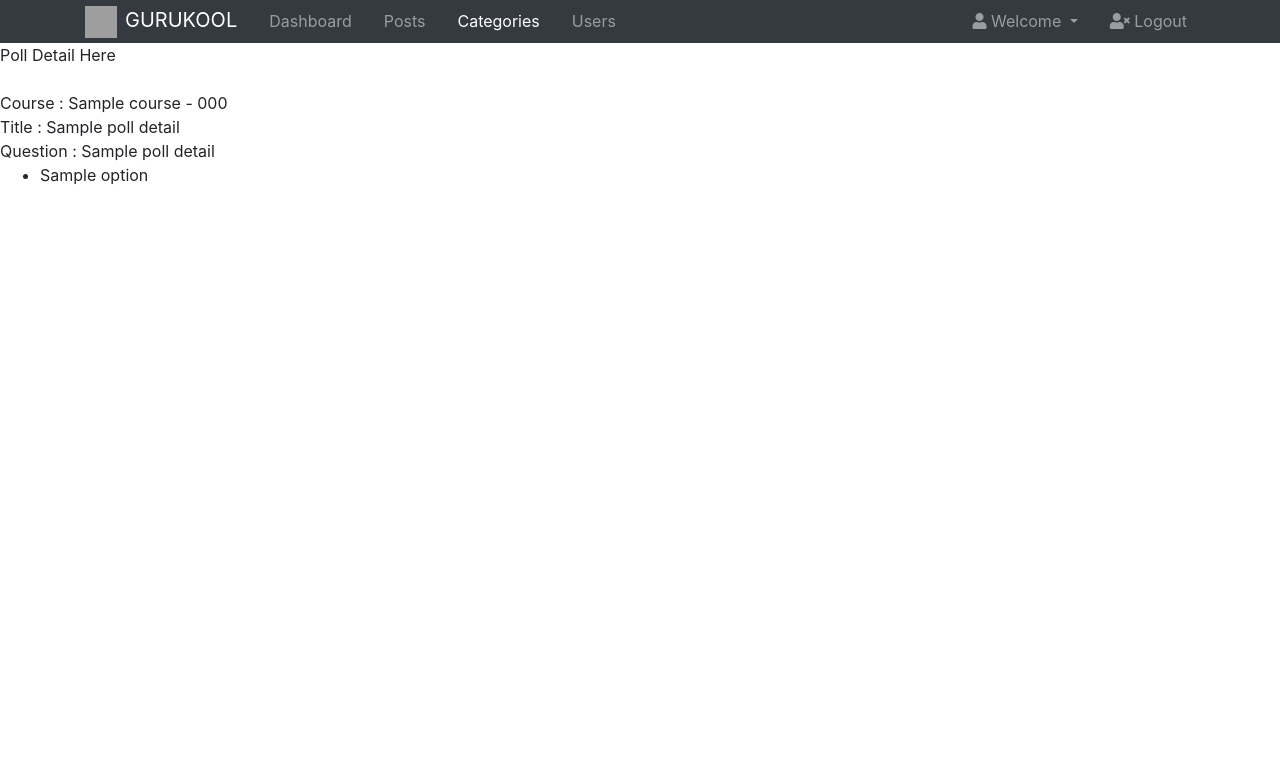
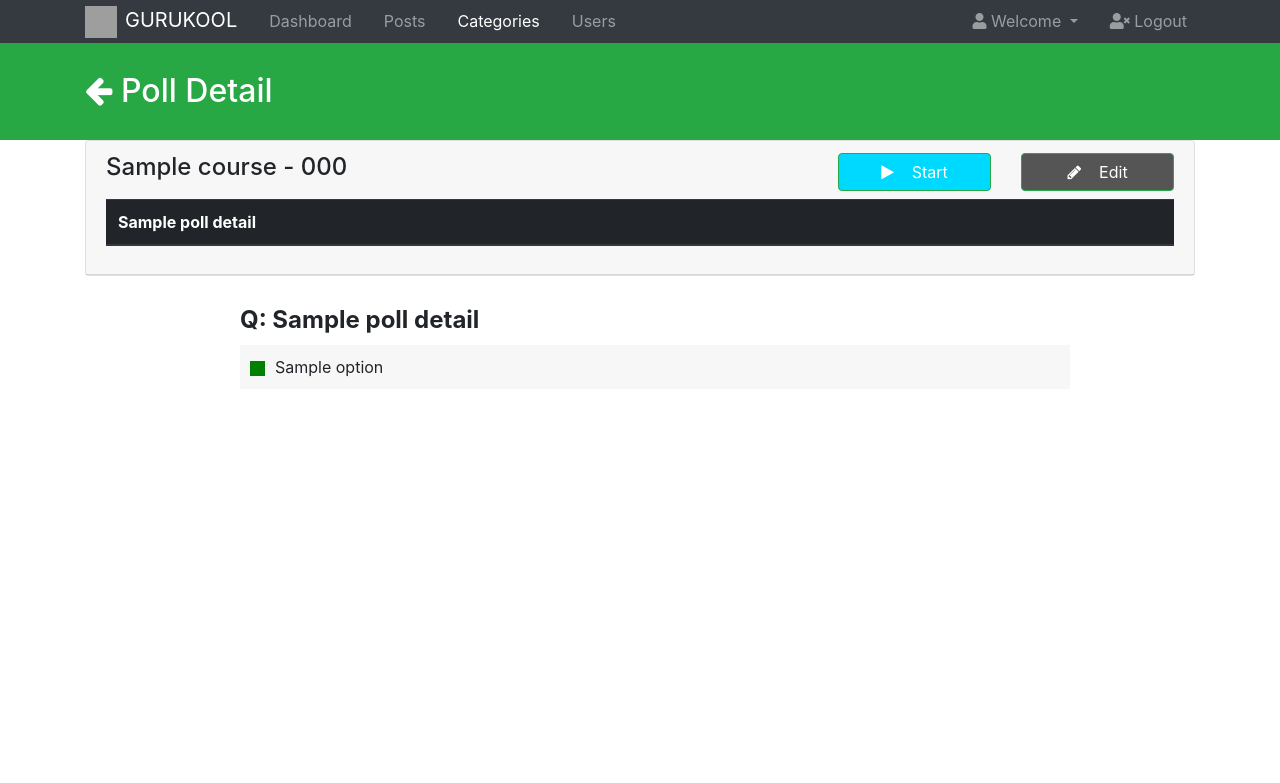
Before and after one commit to tkalani/GURUKOOL-WEBSITE, a Django app: template Professor/templates/Professor/poll-detail.html in a window 1280 px wide. Shown: the top 783 px of the page. Run offline with Django 3.2, Linux system fonts and the light colour scheme; the template is opened without the code that fills it: most values are stand-ins (such as "Sample title", 1, 10 or a date in 2020); lists and menus that the app fills with data are empty; parts of the project's set-up code (start-up, migrations or seed data) failed here and were passed over; some libraries are stand-ins or nearby versions; grey boxes are pictures that could not be loaded.

Commit message:
Dashboard UI, Conduct Poll

```diff
--- a/Professor/templates/Professor/poll-detail.html
+++ b/Professor/templates/Professor/poll-detail.html
@@ -1,4 +1,5 @@
 {% extends 'Professor/main.html' %}
+{% load tags %}
 {% load staticfiles %}
 
 {% block title %}
@@ -7,16 +8,77 @@
 
 {% block body %}
     {% include 'UserAuth/message.html' %}
-    Poll Detail Here<br><br>
 
-    Course : {{ poll_details.course.name }} - {{ poll_details.course.code }}<br>
+    <header id="main-header" class="py-2 bg-success text-white">
+        <div class="container">
+            <div class="row">
+                <div class="col-md-6">
+                    <h1> <a href="{% url 'Professor:dashboard' %}"><i class="fa fa-arrow-left" style="color: white"></i></a> Poll Detail</h1>
+                </div>
+            </div>
+        </div>
+    </header>
+
+    <section id="categories">
+            <div class="container">
+              <div class="row">
+                <div class="col">
+                  <div class="card">
+                    <div class="card-header">
+                        <h4>
+                            <div class="row">
+                                <div class="col-md-8">{{ poll_details.course.name }} - {{ poll_details.course.code }}</div>
+
+                                {% if is_poll_active %}
+                                    <div class="col-md-2"><a href="{% url 'Professor:stop-poll' is_poll_active.0.id %}"><button class="btn btn-success btn-block" style="background-color: rgb(226, 34, 28);"><i class="fa fa-stop"></i> &nbsp; &nbsp;End</button></a></div>
+                                {% else %}
+                                    <div class="col-md-2"><a href="{% url 'Professor:conduct-poll' poll_details.id %}"><button class="btn btn-success btn-block" style="background-color: rgb(0, 217, 255);"> <i class="fa fa-play"></i> &nbsp; &nbsp;Start</button></a></div>
+                                {% endif %}
+                                <div class="col-md-2"><button class="btn btn-success btn-block" style="background-color: #555555;"> <i class="fa fa-pencil"></i> &nbsp; &nbsp;Edit</button></div>
+                            </div>
+                    </h4>
+                    <table class="table table-striped">
+                      <thead class="thead-dark">
+                        <tr>
+                          <th>{{ poll_details.title }}</th>
+                        </tr>
+                      </thead>
+                    </table>
+                  </div>
+                  </div>
+
+                <div class="quiz">
+                    <div class="row">
+                        <div class="container col-md-12">
+                            <h4 class="quiz-question">Q: {{ poll_details.question }}</h4>
+                            <ul data-quiz-question="1">
+                                {% for option in poll_options %}
+                                    <li class="quiz-answer correct">{{ option.option }}</li>
+                                {% endfor %}
+                            </ul>
+                        </div>
+                    </div>
+                </div>
+
+
+
+          <script src='http://cdnjs.cloudflare.com/ajax/libs/jquery/2.1.3/jquery.min.js'></script>
+
+              </div>
+            </div>
+
+            <br><br>
+
+
+
+    <!-- Course : {{ poll_details.course.name }} - {{ poll_details.course.code }}<br>
     Title : {{ poll_details.title }}<br>
     Question : {{ poll_details.question }}<br>
     {% for option in poll_options %}
         <ul>
             <li>{{ option.option }} </a></li>
         </ul>
-    {% endfor %}
+    {% endfor %} -->
 {% endblock %}
 
 {% block scripts %}
--- a/Professor/templates/Professor/quiz-detail.html
+++ b/Professor/templates/Professor/quiz-detail.html
@@ -9,6 +9,8 @@
 {% block body %}
     <!-- Quiz Detail Here {{ quiz_data.0.quiz.id }}<br><br> -->
 
+  {% include 'UserAuth/message.html' %}
+
     <header id="main-header" class="py-2 bg-success text-white">
     <div class="container">
       <div class="row">
@@ -18,8 +20,6 @@
       </div>
     </div>
   </header>
-
-  {% include 'UserAuth/message.html' %}
 
   <section id="categories">
     <div class="container">
--- a/Professor/urls.py
+++ b/Professor/urls.py
@@ -11,4 +11,6 @@ urlpatterns = [
 		url(r'^quiz/(?P<quiz_id>\d+)/$', views.show_quiz, name='quiz'),
 		url(r'^conduct-quiz/(?P<quiz_id>\d+)/$', views.conduct_quiz, name='conduct-quiz'),
 		url(r'^stop-quiz/(?P<quiz_id>\d+)/$', views.stop_quiz, name='stop-quiz'),
+		url(r'^conduct-poll/(?P<poll_id>\d+)/$', views.conduct_poll, name='conduct-poll'),
+		url(r'^stop-poll/(?P<poll_id>\d+)/$', views.stop_poll, name='stop-poll'),
 	]
```
Also changed, not shown: Professor/templates/Professor/dashboard.html (+13 -9 lines), Professor/views.py (+40 -2 lines), Doubt/migrations/0001_initial.py (deleted), Professor/migrations/0001_initial.py, Student/migrations/0001_initial.py (deleted).
